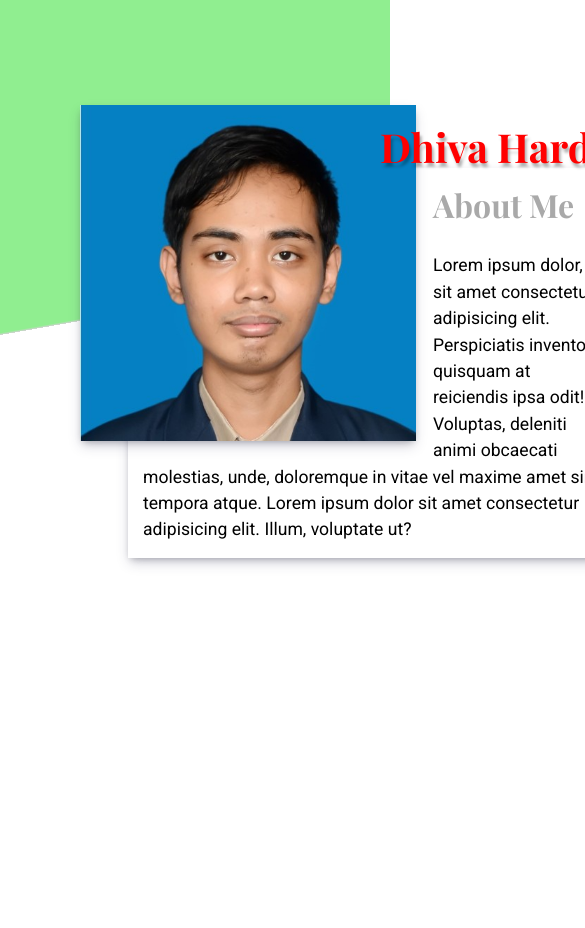
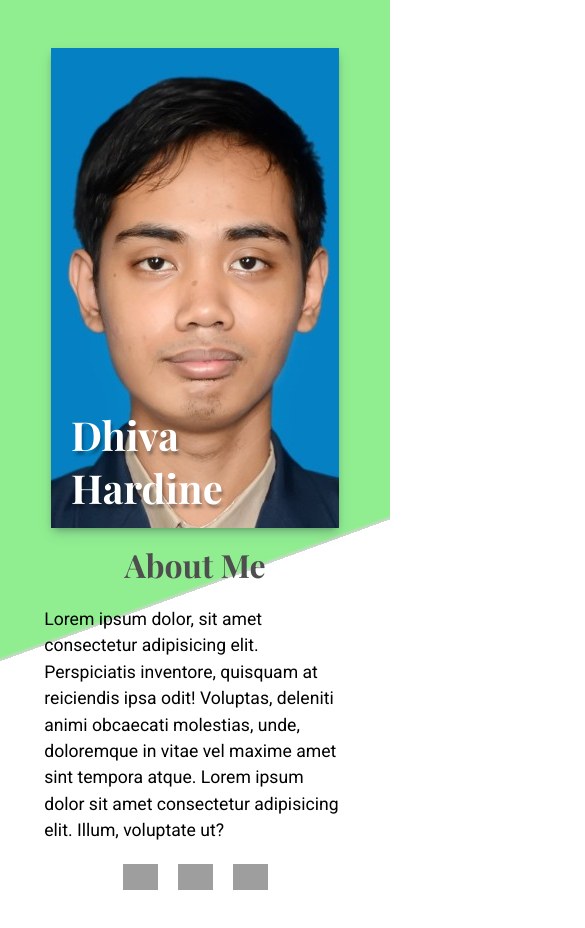
Before and after one commit to d-hardine/homepage, a website built with webpack: page src/template.html in a window 390 px wide. Shown: the top 928 px of the page, 585 px wide, since content can reach past the window. Before the commit the page ends 844 px from the top, so only its background shows below. Built offline with nearby package versions, Linux system fonts and the light colour scheme; grey boxes are pictures that could not be loaded; a web font is replaced by a local one.

Commit message:
responsive mobile done

```diff
--- a/src/styles.css
+++ b/src/styles.css
@@ -82,16 +82,18 @@ color: darkgrey;
 
   .image-container {
     z-index: 1;
-    transform: translateX(5rem) translateY(2rem);
+    transform: translateX(80px) translateY(40px);
   }
 
   .image-container img {
-    width: calc(0.7 * 480px);
+    width: calc(0.6 * 480px);
+    height: calc(0.7 * 480px);
+    object-fit: cover;
   }
 
   .user-name {
-    top: 15px;
-    left: 300px;
+    top: 20px;
+    left: 250px;
     text-wrap: nowrap;
   }
 
@@ -115,8 +117,58 @@ color: darkgrey;
   }
 }
 
-@media (max-width: 767px) {
+@media (max-width: 700px) {
+  header {
+    background-image: linear-gradient(
+      160deg,
+      lightgreen 60%,
+      lightgrey 60.4%,
+      white 60%
+    );
+  }
+
+  #header-container {
+    flex-direction: column;
+    min-width: unset;
+    justify-content: center;
+    align-items: center;
+    max-width: 85%;
+  }
+
+  .image-container {
+    transform: none;
+    height: calc(1 * 480px);
+  }
+
+  .image-container img{
+    height: 100%;
+  }
+
   .user-name {
-    color: red;
+    text-wrap: wrap;
+    top: 360px;
+    left: 20px;
+  }
+
+  h2 {
+    color: rgb(78, 78, 78);
+  }
+
+  .about-me-container {
+    background-color: transparent;
+    top: 0;
+    left: 0;
+    box-shadow: none;
+    display: flex;
+    align-items: center;
+    gap: 20px 0;
+  }
+
+  .transparent {
+    display: none;
+  }
+
+  #icons {
+    display: flex;
   }
 }
--- a/src/template.html
+++ b/src/template.html
@@ -20,7 +20,7 @@
                 <div class="transparent"></div>
                 <h2>About Me</h2>
                 <p class="about">
-                    <br>Lorem ipsum dolor, sit amet consectetur adipisicing elit. Perspiciatis inventore, quisquam at reiciendis ipsa odit! Voluptas, deleniti animi obcaecati molestias, unde, doloremque in vitae vel maxime amet sint tempora atque. Lorem ipsum dolor sit amet consectetur adipisicing elit. Illum, voluptate ut?
+                    Lorem ipsum dolor, sit amet consectetur adipisicing elit. Perspiciatis inventore, quisquam at reiciendis ipsa odit! Voluptas, deleniti animi obcaecati molestias, unde, doloremque in vitae vel maxime amet sint tempora atque. Lorem ipsum dolor sit amet consectetur adipisicing elit. Illum, voluptate ut?
                 </p>
                 <div id="icons">
                     <img class="icons" src="https://cdn.jsdelivr.net/gh/devicons/devicon@latest/icons/github/github-original.svg" />
```
